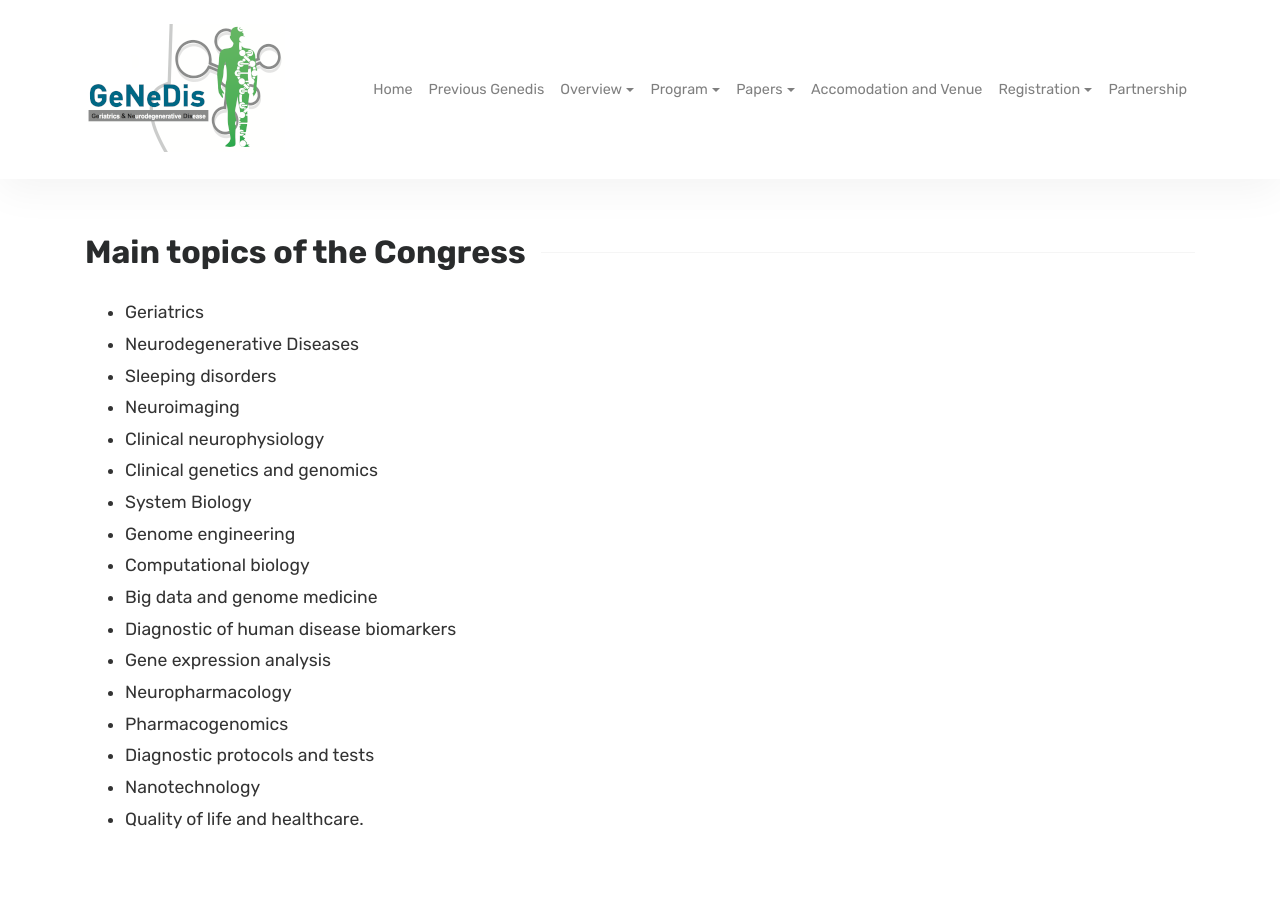
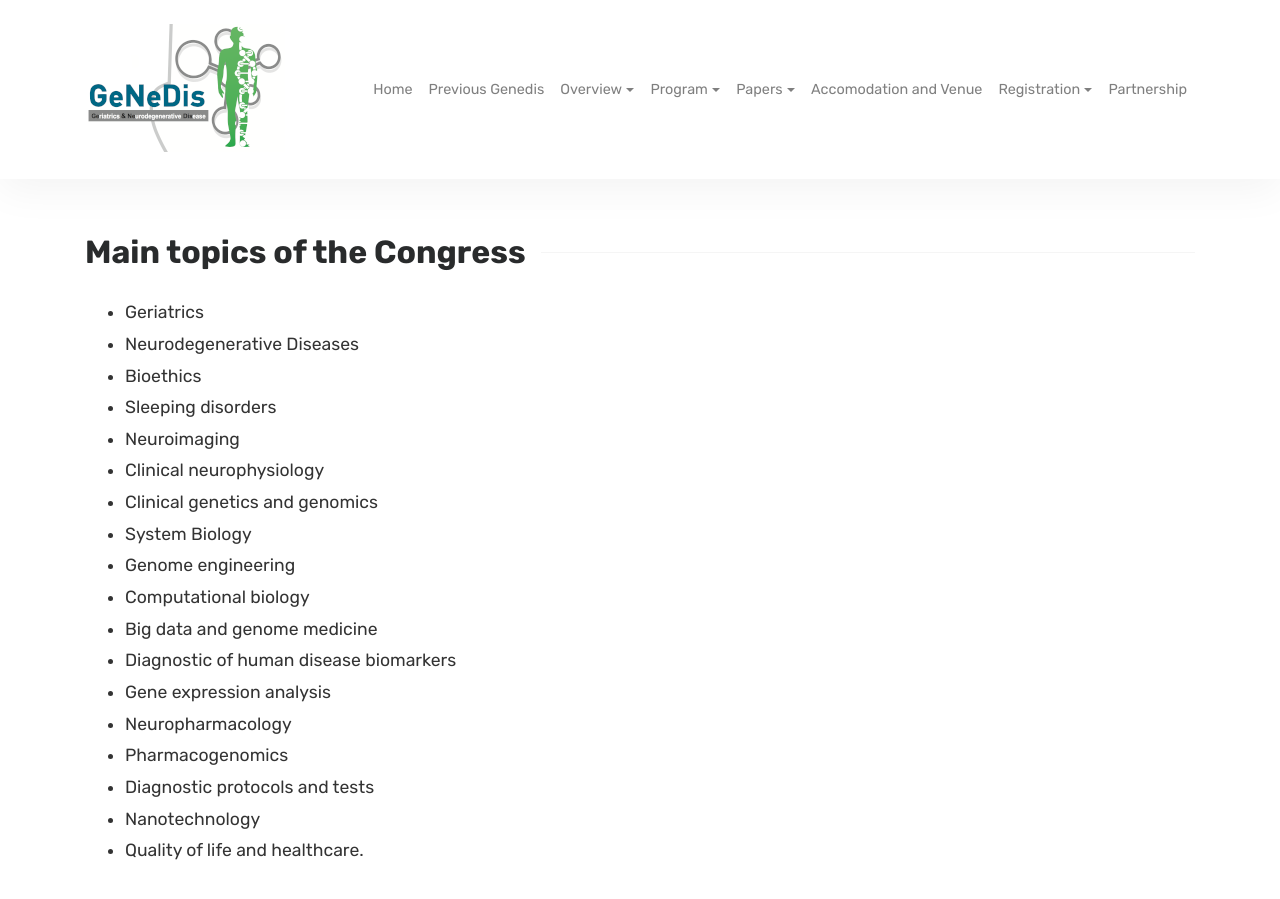
Before and after one commit to Covide-1797/genedis, a Jekyll site: the page built from pages/main-topics.html, in a window 1280 px wide and 900 px high. Built offline with Jekyll 4.4.1, drawn with Linux system fonts in a browser that asks for light colours.

Commit message:
Update main-topics.html

```diff
--- a/pages/main-topics.html
+++ b/pages/main-topics.html
@@ -10,6 +10,7 @@ title: Main topics of the Congress
                 <ul>
                     <li>Geriatrics</li>
                     <li>Neurodegenerative Diseases</li>
+                    <li>Bioethics</li>
                     <li>Sleeping disorders</li>
                     <li>Neuroimaging</li>
                     <li>Clinical neurophysiology</li>
```
